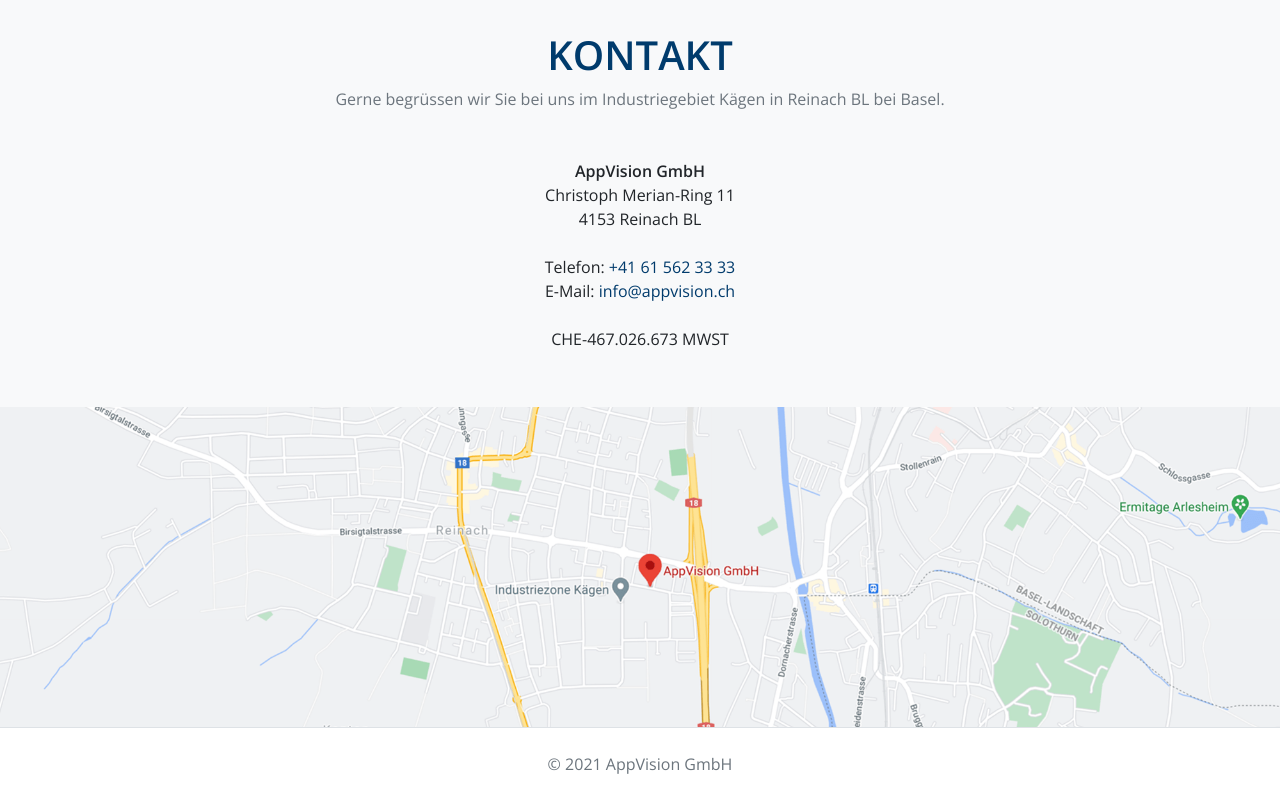
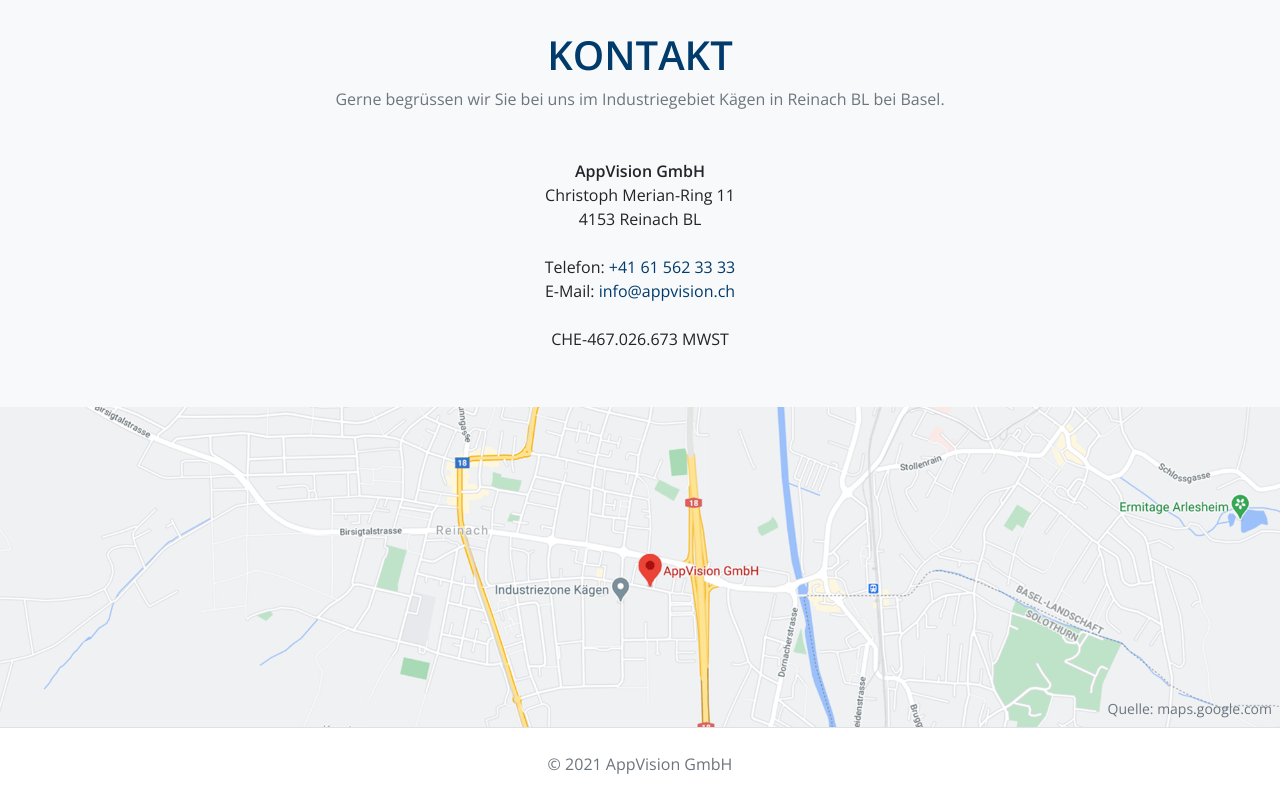
Before and after one commit to appvision-gmbh/appvision-website, an Angular app: page / in a window 1280 px wide. Shown: the part 1809-2609 px from the top of the page. Built offline with nearby package versions, Linux system fonts and the light colour scheme.

Commit message:
chore: minor adjustments

```diff
--- a/src/app/view/components/footer/footer.component.html
+++ b/src/app/view/components/footer/footer.component.html
@@ -7,7 +7,7 @@
             <p class="max-width-large text-muted">Gerne begrüssen wir Sie bei uns im Industriegebiet Kägen in Reinach BL bei Basel.</p>
         </div>
 
-        <p class="max-width-large"><strong>AppVision GmbH</strong><br/>
+        <p><strong>AppVision GmbH</strong><br/>
             Christoph Merian-Ring 11<br/>
             4153 Reinach BL<br/><br/>
             Telefon: <a href="tel:0041615623333">+41 61 562 33 33</a><br/>
@@ -19,6 +19,7 @@
 
     <div class="banner cursor-pointer" (click)="openGoogleMaps()">
         <img src="assets/location.png" alt="map">
+        <div class="source">Quelle: maps.google.com</div>
     </div>
 
 </div>
--- a/src/app/view/components/footer/footer.component.scss
+++ b/src/app/view/components/footer/footer.component.scss
@@ -1,6 +1,7 @@
 @import "../../../../variables";
 
 .banner {
+    position: relative;
     width: 100%;
     min-width: $width-small;
 
@@ -9,4 +10,12 @@
         height: 20rem;
         object-fit: cover;
     }
+
+    .source {
+        font-size: $font-size-sm;
+        color: $text-muted;
+        position: absolute;
+        bottom: $spacer-2;
+        right: $spacer-2;
+    }
 }
--- a/src/app/view/pages/company/company.component.ts
+++ b/src/app/view/pages/company/company.component.ts
@@ -61,7 +61,8 @@
     }, {
         colCssClass: 'col-lg-3 col-md-4 col-sm-6',
         imageSrc: 'assets/customers/nexirius.png',
-        imageBorder: true, imageRounded: true,
+        imageBorder: true,
+        imageRounded: true,
         imagePadding: '0 30px',
         title: 'Nexirius',
     }, {
```
